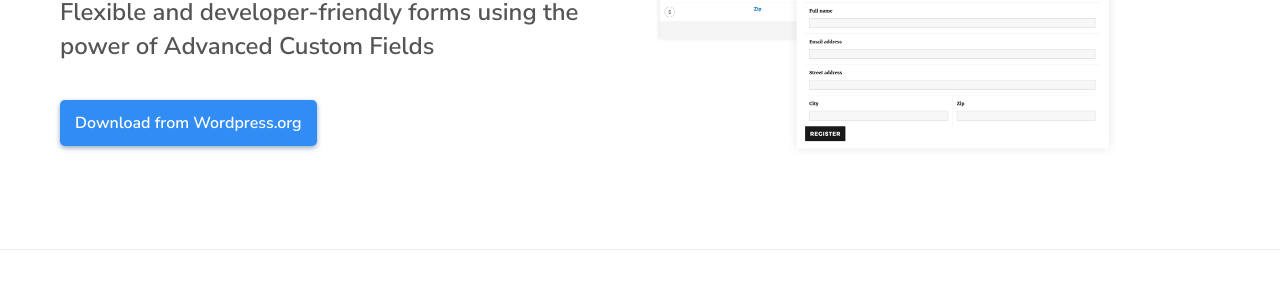
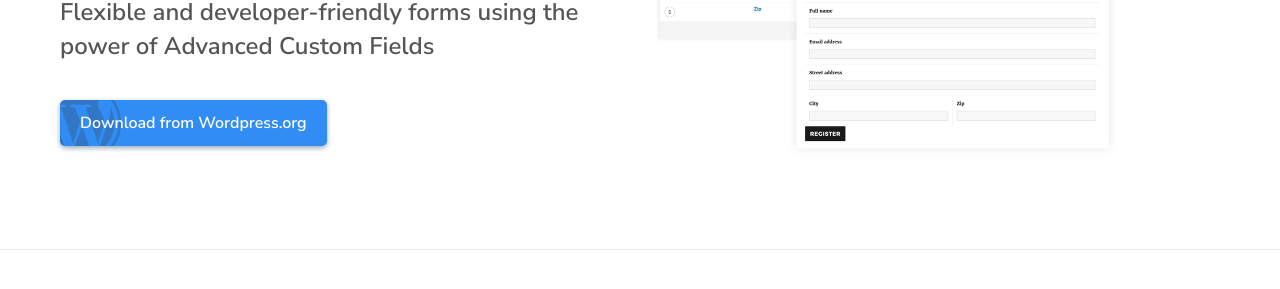
Before and after one commit to advancedforms/advancedforms.github.io, a Jekyll site: the page built from index.md, in a window 1280 px wide. Shown: the part 277-566 px from the top of the page. Built offline with Jekyll 4.4.1, drawn with Linux system fonts in a browser that asks for light colours.

Commit message:
Adjusted button styles and added Wordpress logo

```diff
--- a/assets/css/style.scss
+++ b/assets/css/style.scss
@@ -9,7 +9,6 @@ $offblack: #222;
 $gray: #555;
 $midgray: #999;
 $lightgray: #ececec;
-$blue: #4989d1;
 $blue: #318cf3;
 $darkblue: #2b5584;
 
@@ -280,18 +279,30 @@ header {
 	text-decoration: none;
 	background: $blue;
 	color: #fff;
-	padding: 15px;
+	padding: 15px 20px;
 	border-radius: 5px;
 	box-shadow: 0px 2px 5px rgba($darkblue, 0.5);
+	margin-right: 10px;
+	margin-bottom: 10px;
 	transition: box-shadow .2s ease-in-out;
 	border: 0;
 	font-family: 'Nunito Sans', sans-serif;
 
+	transform: translateY(0);
+	transition: transform .1s ease-in-out, box-shadow .1s ease-in-out;
+
+	&.wordpress {
+		background-image: url('/assets/images/wordpress.png');
+		background-repeat: no-repeat;
+		background-size: 30%;
+		background-position: -10% center;
+	}
+
 	.subtext {
 		display: block;
-		font-size: 0.8rem;
+		font-size: 0.9rem;
 		margin-top: 8px;
-		color: $darkblue;
+		color: rgba(0, 0, 0, 0.6);
 	}
 
 	&.small {
@@ -302,6 +313,7 @@ header {
 	&:hover {
 		box-shadow: 0px 2px 8px rgba($darkblue, 0.5);
 		text-decoration: none;
+		transform: translateY(-2px);
 	}
 }
 
```
Also changed, not shown: assets/images/wordpress.png (added), 1 other file.
